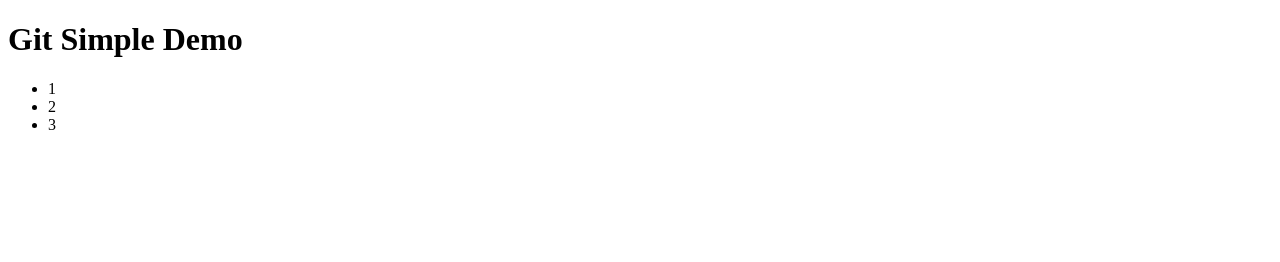
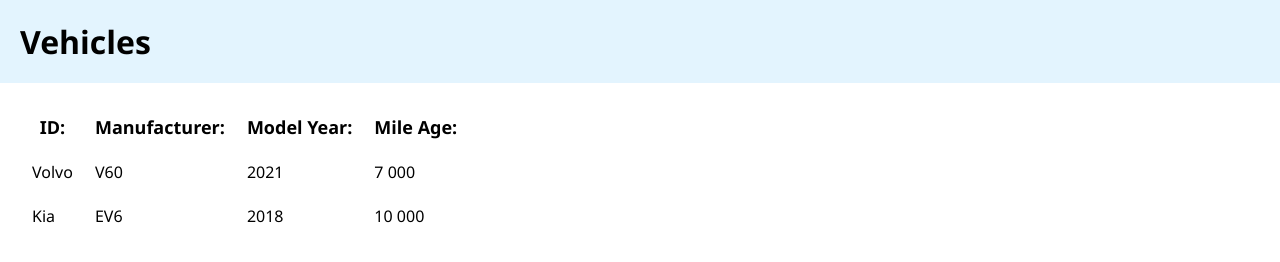
Before and after one commit to joscarlson90/westcoast-cars, a website: page index.html in a window 1280 px wide. Drawn offline with Linux system fonts and the light colour scheme; no server answers.

Commit message:
finished vehicles

```diff
--- a/index.html
+++ b/index.html
@@ -4,16 +4,33 @@
     <meta charset="UTF-8" />
     <meta name="viewport" content="width=device-width, initial-scale=1.0" />
     <script src="./content/js/app.js" defer></script>
+    <link href="style.css" rel="stylesheet">
     <title>Git Demo</title>
+
   </head>
   <body>
     <main>
-      <h1 id="header">Git Simple Demo</h1>
-      <ul>
-        <li>1</li>
-        <li>2</li>
-        <li>3</li>
-      </ul>
+      <h1 id="header">Vehicles</h1>
+      <table>
+        <tr>
+          <th>ID:</th>
+          <th>Manufacturer:</th>
+          <th>Model Year:</th>
+          <th>Mile Age:</th>
+        </tr>
+        <tr>
+          <td>Volvo</td>
+          <td>V60</td>
+          <td>2021</td>
+          <td>7 000</td>
+        </tr>
+        <tr>
+          <td>Kia</td>
+          <td>EV6</td>
+          <td>2018</td>
+          <td>10 000</td>
+        </tr>
+      </table>
     </main>
   </body>
 </html>
--- /dev/null
+++ b/style.css
@@ -0,0 +1,26 @@
+* {
+    box-sizing: border-box;
+}
+
+body {
+    margin: 0;
+    font-family: 'Segoe UI', Tahoma, Geneva, Verdana, sans-serif;
+}
+
+#header {
+    background-color: rgba(135, 206, 250, 0.232);
+    margin: 0;
+    padding: 20px;
+}
+
+table {
+    margin: 20px 0 0 20px;
+}
+
+th {
+    font-size: 18px;
+}
+
+th, td {
+    padding: 10px;
+}
```
